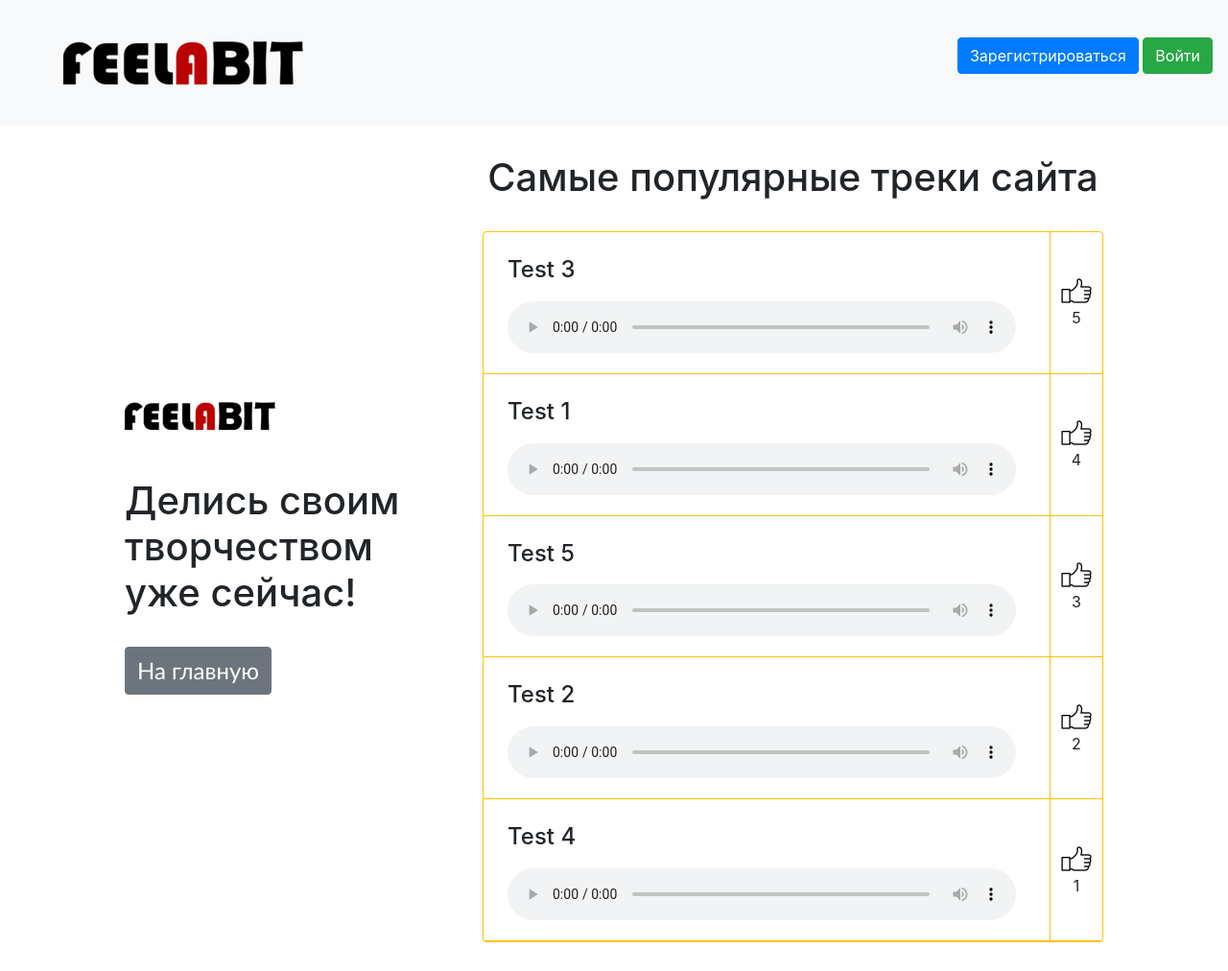
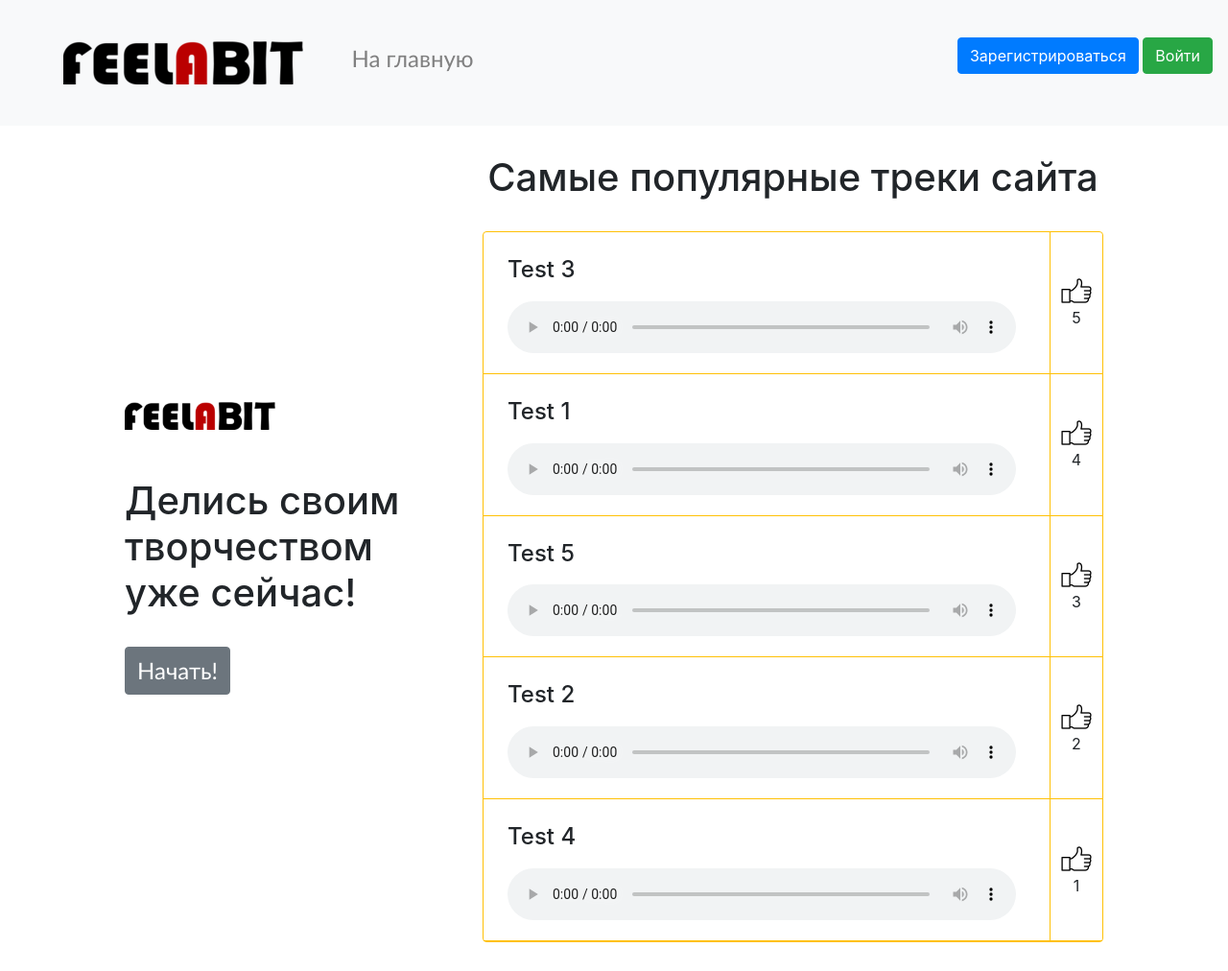
Before and after one commit to Max19970/feel-a-bit, a Flask app: page / in a window 1280 px wide. Shown: the whole page at 96% size. Run offline with Flask 2, Linux system fonts and the light colour scheme; data comes from the database, SQL or seed files in the repository; some libraries are stand-ins or nearby versions.

Commit message:
Demo_alpha4.1
* Added link on main page in navigation bar

```diff
--- a/templates/base.html
+++ b/templates/base.html
@@ -14,7 +14,10 @@
 <body>
 <header>
     <nav class="navbar navbar-light bg-light">
-        <a href="/"><img src="/static/img/feel_logo.png" hspace="50" vspace="30" class="navbar-brand"/></a>
+        <div>
+            <a href="/"><img src="/static/img/feel_logo.png" hspace="50" vspace="30" class="navbar-brand"/></a>
+            <a href="/main" style="margin-left: 30px"><font size="5" face="Trebuchet MS" color="grey">На главную</font></a>
+        </div>
         {% if current_user.is_authenticated %}
             <div>
                 <img src="{{ current_user.avatar_img }}" width="48px" height="48px"
--- a/templates/title.html
+++ b/templates/title.html
@@ -18,7 +18,7 @@
                     <img src="/static/img/feel_logo.png" width="50%" height="50%"
                          style="{{ otc }}"/><br>
                     <h1>Делись своим творчеством уже сейчас!</h1><br>
-                    <a href="/main" class="btn btn-secondary"><font size="5" face="Trebuchet MS">На главную</font></a>
+                    <a href="/main" class="btn btn-secondary"><font size="5" face="Trebuchet MS">Начать!</font></a>
                 </div>
             </td>
             <td style="vertical-align: middle" align="center">
```
